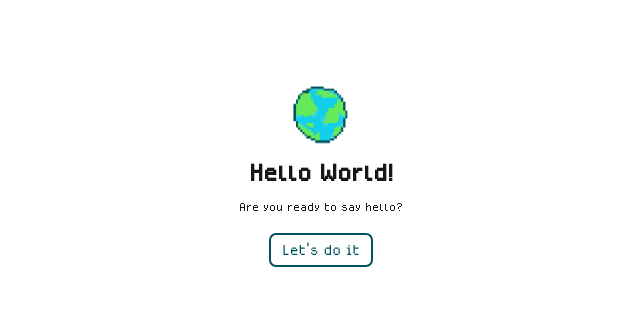
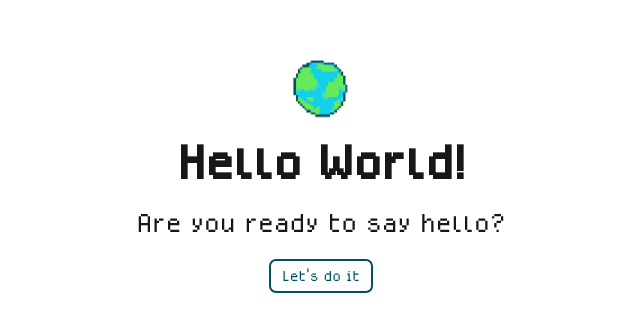
Before and after one commit to jessiiishin/fsab-final, a Next.js app in the folder client/: page / in a window 1280 px wide. Shown: the part 197-528 px from the top of the page, without its empty margins (319-959 px from the left). Built offline with nearby package versions, Linux system fonts and the light colour scheme.

Commit message:
home page frontend complete

```diff
--- a/client/pages/index.jsx
+++ b/client/pages/index.jsx
@@ -16,7 +16,7 @@ export default function Home() {
           <h1 style={{ padding: "10px"}}>
             Hello World!
           </h1>
-          <p>
+          <p style={{ fontSize: "36px" }}>
             Are you ready to say hello?
           </p>
           <StartButton />
--- a/client/styles/globals.css
+++ b/client/styles/globals.css
@@ -31,6 +31,7 @@ body {
 
 h1 {
   font-family: 'pixel';
+  font-size: 64px;
 }
 
 button {
```
